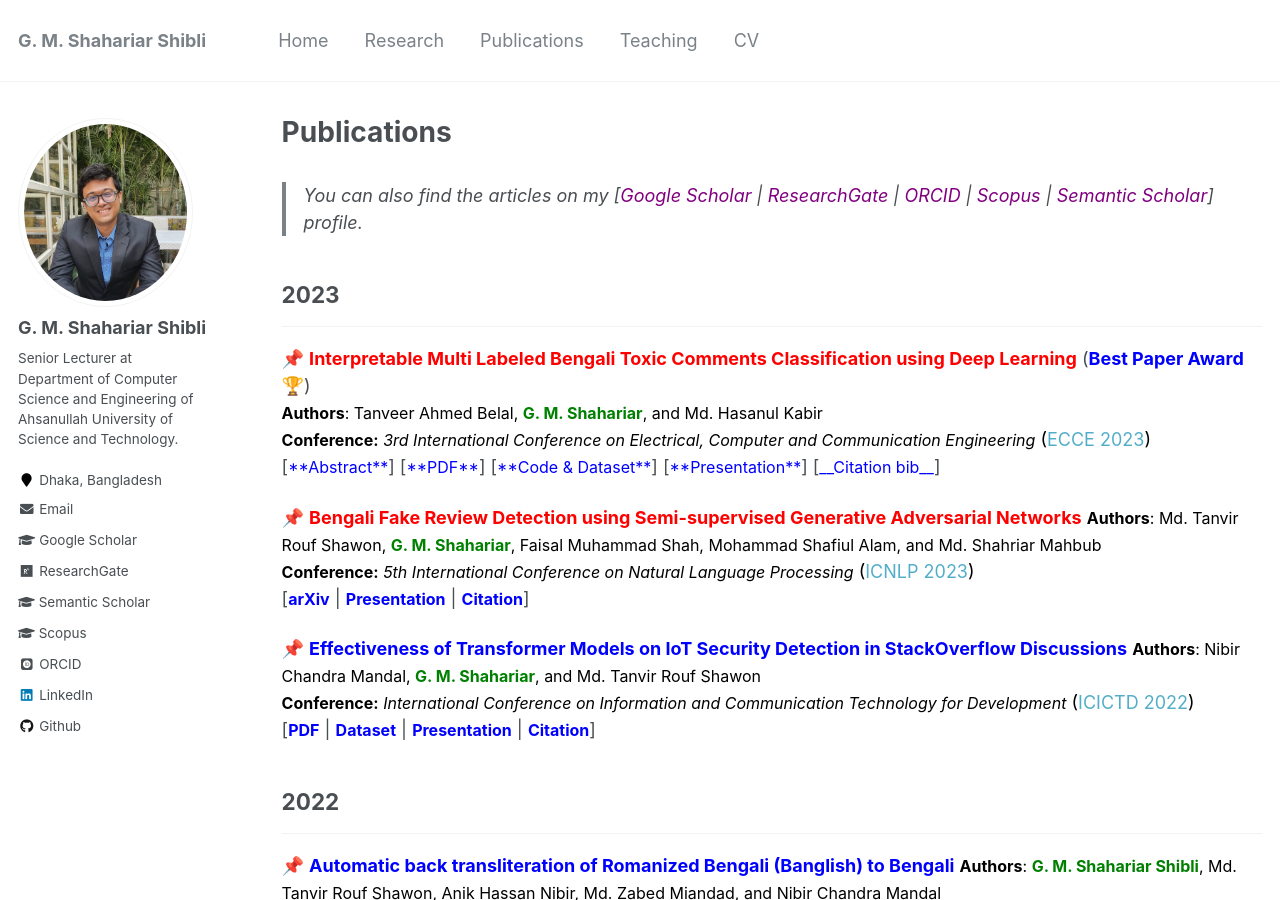
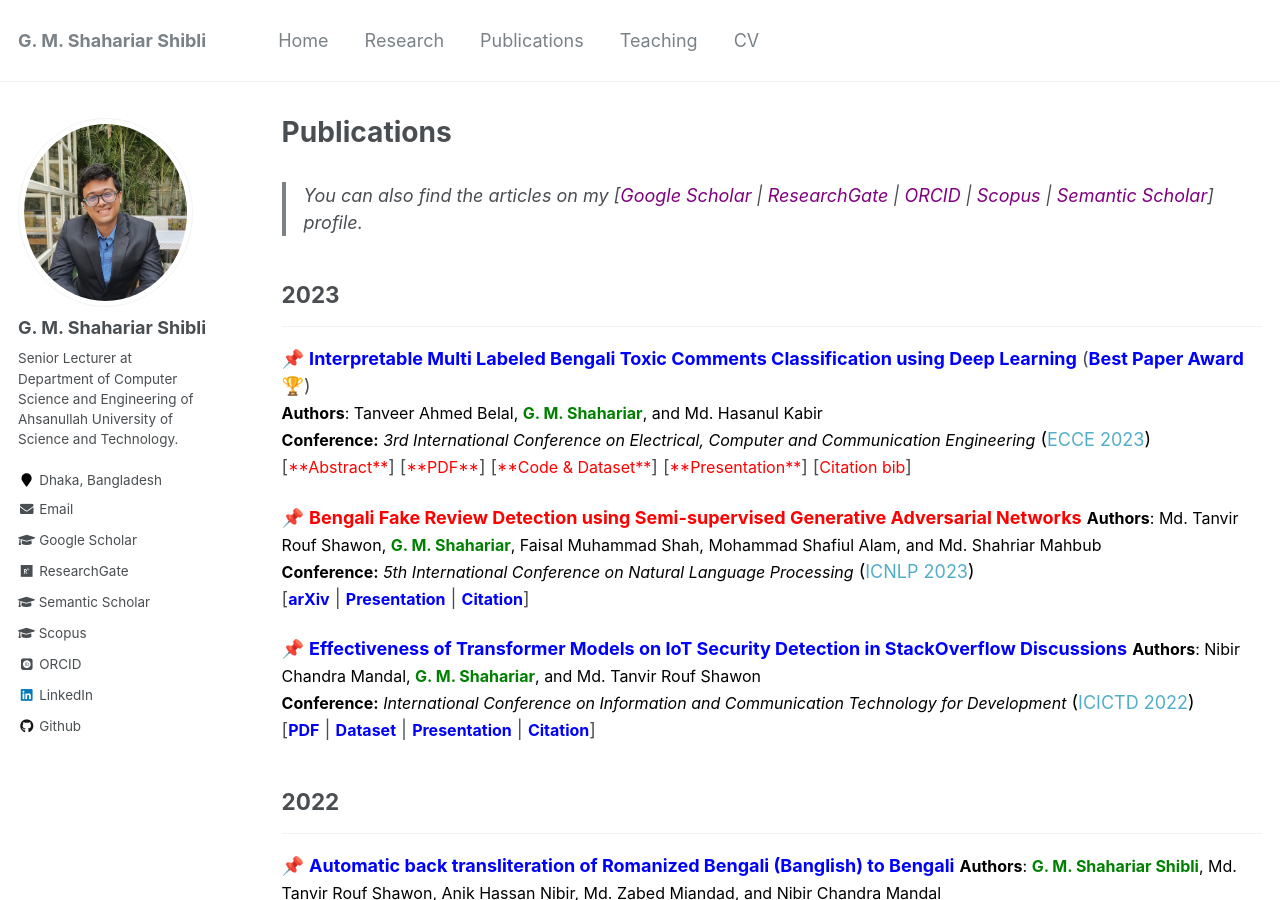
Before and after one commit to shahariar-shibli/shahariar-shibli.github.io, a Jekyll site: the page built from _pages/publications.md, in a window 1280 px wide and 900 px high. Built offline with Jekyll 4.4.1, drawn with Linux system fonts in a browser that asks for light colours; some web fonts are replaced.

Commit message:
Update publications.md

```diff
--- a/_pages/publications.md
+++ b/_pages/publications.md
@@ -10,7 +10,7 @@ author_profile: true
 ## 2023
 ---------
 <!-- Paper 01 -->
-📌 [<span style="color:red">**Interpretable Multi Labeled Bengali Toxic Comments Classification using Deep Learning**</span>](https://ieeexplore.ieee.org/document/10101588) (<span style="color:blue"><strong>Best Paper Award</strong></span> 🏆)<br>
+📌 [<span style="color:blue">**Interpretable Multi Labeled Bengali Toxic Comments Classification using Deep Learning**</span>](https://ieeexplore.ieee.org/document/10101588) (<span style="color:blue"><strong>Best Paper Award</strong></span> 🏆)<br>
 <span style="color:black">
 	<font size="3"><strong>Authors</strong>: Tanveer Ahmed Belal, <strong style="color:green">G. M. Shahariar</strong>, and Md. Hasanul Kabir </font>
 </span>
@@ -19,7 +19,7 @@ author_profile: true
 	<font size="3"><strong>Conference:</strong><em> 3rd International Conference on Electrical, Computer and Communication Engineering</em></font> ([ECCE 2023](https://webs.cuet.ac.bd/ecce/))
 </span>
 <br>
-[<a style="color:blue;" href="#" onclick="$('#ecce2023_summary').toggle();return false;"><font size="3">**Abstract**</font></a>] [[<span style ="color:Blue"><font size="3">**PDF**</font></span>](https://www.researchgate.net/publication/369924719_Interpretable_Multi_Labeled_Bengali_Toxic_Comments_Classification_using_Deep_Learning)] [[<span style ="color:Blue"><font size="3">**Code & Dataset**</font></span>](https://github.com/deepu099cse/Multi-Labeled-Bengali-Toxic-Comments-Classification)] [[<span style ="color:Blue"><font size="3">**Presentation**</font></span>](https://shahariar-shibli.github.io/files/ECCE2023/ECCE-Toxic-Comments-Presentation.pptx)] [<a style="color:blue;" href="#" onclick="$('#ecce2023_bib').toggle();return false;"><font size="3">__Citation bib__</font></a>]
+[<a style="color:red;" href="#" onclick="$('#ecce2023_summary').toggle();return false;"><font size="3">**Abstract**</font></a>] [[<span style ="color:red"><font size="3">**PDF**</font></span>](https://www.researchgate.net/publication/369924719_Interpretable_Multi_Labeled_Bengali_Toxic_Comments_Classification_using_Deep_Learning)] [[<span style ="color:red"><font size="3">**Code & Dataset**</font></span>](https://github.com/deepu099cse/Multi-Labeled-Bengali-Toxic-Comments-Classification)] [[<span style ="color:red"><font size="3">**Presentation**</font></span>](https://shahariar-shibli.github.io/files/ECCE2023/ECCE-Toxic-Comments-Presentation.pptx)] [<a style="color:red;" href="#" onclick="$('#ecce2023_bib').toggle();return false;"><font size="3">Citation bib</font></a>]
 
 <div id="ecce2023_bib" class="bib" style="display:none;">
 	<pre>
```
